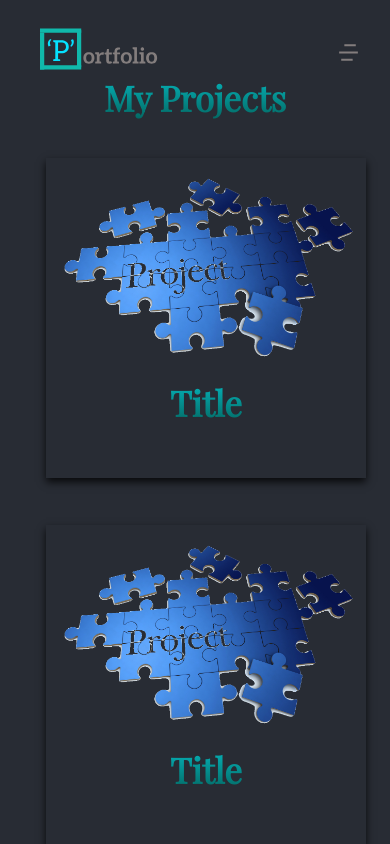
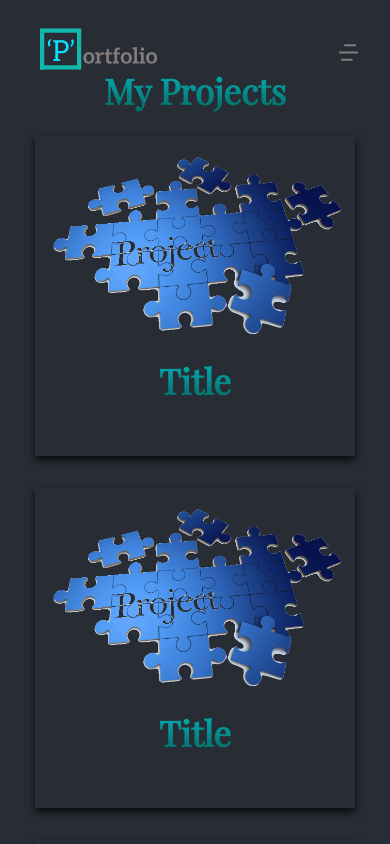
Before and after one commit to KLisabeth/mijn-portfolio-website, a React (Create React App) app in the folder frontend/: page /projectlist in a window 390 px wide. Shown: the top 844 px of the page. Built offline with nearby package versions, Linux system fonts and the light colour scheme.

Commit message:
css adjustments

```diff
--- a/frontend/src/components/icons/Icons.js
+++ b/frontend/src/components/icons/Icons.js
@@ -1,4 +1,4 @@
-import React, { useEffect } from "react";
+import React from "react";
 import './icons.css';
 import Nav from 'react-bootstrap/Nav'
 import { GoMarkGithub } from "react-icons/go";
--- a/frontend/src/index.css
+++ b/frontend/src/index.css
@@ -298,6 +298,16 @@ code {
     padding: 10px;
     font-size: 22px;
   }
+    /*Projects-page*/
+    .project {
+      padding: 2%;
+    }
+    .flip_card_inner,
+    .flip_card {
+      padding: 0 auto;
+      margin: 0 auto;
+    }
+
 }
 
 @media only screen and (max-width: 680px) {
@@ -373,7 +383,35 @@ code {
   .envelop{
     font-size: 1em;
   }
+ /*Projects-page*/
+ .project {
+  padding: 0;
+  margin-top: -10px;
+}
 
+.project .m-3 {
+  margin: 0;
+}
+
+.flip_card_inner,
+.flip_card {
+  padding: 0 auto;
+  margin: 0 auto;
+}
+
+.project_h1,
+.project_p {
+  padding: 0 2px 0 2px;
+}
+.project_p {
+  font-size: 17px;
+}
+
+.flip_card_back a {
+  font-size: 17px;
+  padding: 2px;
+  margin: 1.5%;
+}
 }
 
 @media screen and (max-width: 360px) {
@@ -430,6 +468,57 @@ code {
     max-height: 30px;
     max-width: 30px;
   }
+     /*Projects-page*/
+     .project_screenshot {
+      max-width: 250px;
+      max-height: 250px;
+    }
+
+    .flip_card {
+      width: 250px;
+      height: 250px;
+    }
+
+    .flip_card_inner {
+      margin: 0px;
+    }
+
+    .flip_card_front,
+    .flip_card_back {
+      width: 250px;
+      height: 250px;
+    }
+
+    .project {
+      padding: 0;
+    }
+
+    .project .m-3 {
+      margin: 0;
+    }
+
+    .flip_card_inner,
+    .flip_card {
+      padding: 0 auto;
+      margin: 0 auto;
+    }
+
+    .project_h1 {
+      font-size: 20px;
+      margin: 0.5%;
+    }
+
+    .project_h1,
+    .project_p {
+      padding: 1%;
+    }
+
+    .project_p {
+      font-size: 16px;
+    }
+    .flip_card_back a {
+      margin: 1%;
+    }
 }
 
 @media screen and (max-width: 280px) {
@@ -486,5 +575,57 @@ code {
     .contact_title{
      font-size: 25px;
    }
+    /*Projects-page*/
+    .project_screenshot {
+      max-width: 220px;
+      max-height: 220px;
+    }
+
+    .flip_card {
+      width: 220px;
+      height: 220px;
+    }
+
+    .flip_card_inner {
+      margin: 0px;
+    }
+
+    .flip_card_front,
+    .flip_card_back {
+      width: 200px;
+      height: 200px;
+    }
+
+    .project {
+      padding: 0;
+    }
+
+    .project .m-3 {
+      margin: 0;
+    }
+
+    .flip_card_inner,
+    .flip_card {
+      padding: 0 auto;
+      margin: 0 auto;
+    }
+
+    .flip_card_back .project_h1 {
+      font-size: 17px;
+      margin: 1%;
+    }
+
+    .project_h1,
+    .project_p {
+      padding: 2%;
+    }
+
+    .project_p {
+      font-size: 15px;
+    }
+
+    .flip_card_back a {
+      margin: 0.5%;
+    }
 
 }
--- a/frontend/src/pages/Contact.js
+++ b/frontend/src/pages/Contact.js
@@ -7,8 +7,10 @@ import Icons from "../components/icons/Icons";
 
 
 function Contact(props) {
+   // eslint-disable-next-line
   const [email, setEmail] = useState();
-  const [coment, setComent] = useState();
+   // eslint-disable-next-line
+  const [comment, setComment] = useState();
 
 
 
@@ -36,7 +38,7 @@ function Contact(props) {
                   id="text-area"
                   as="textarea"
                   rows={3}
-                  onChange={(e) => setComent(e.target.value)}
+                  onChange={(e) => setComment(e.target.value)}
                 />
               </Form.Group>
               <br />
```
